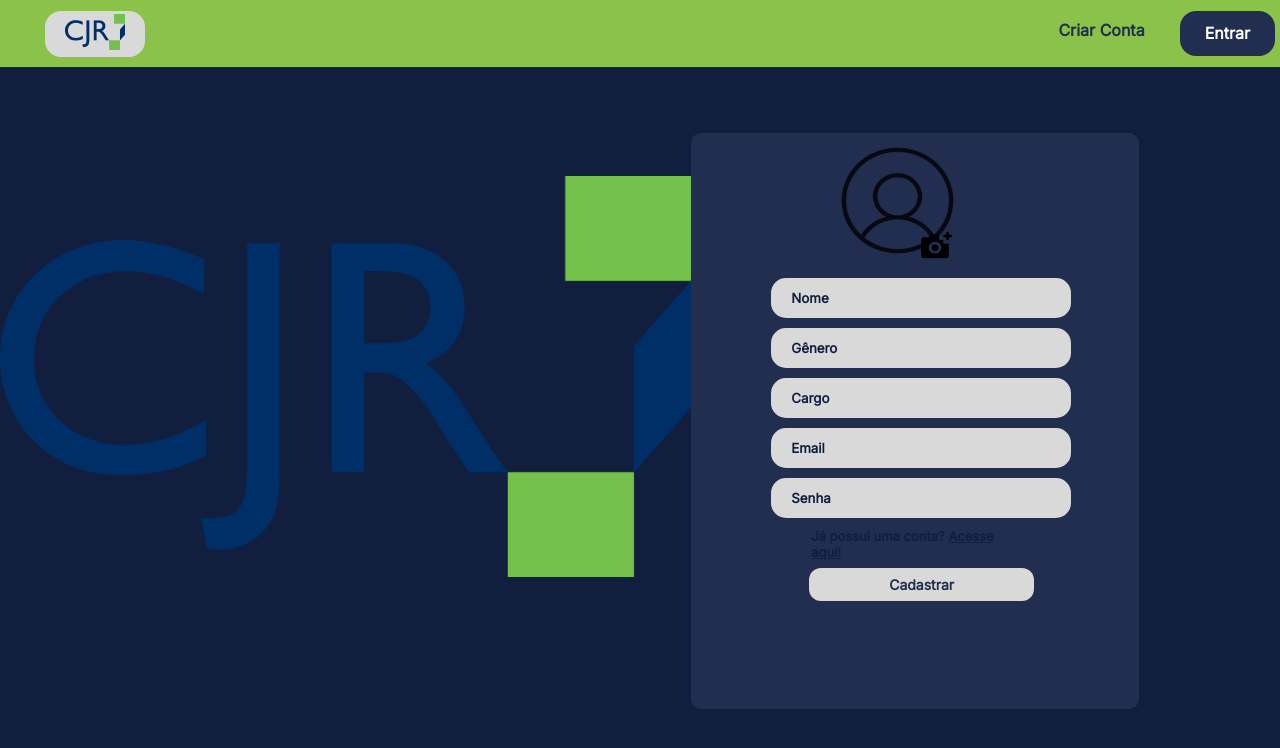
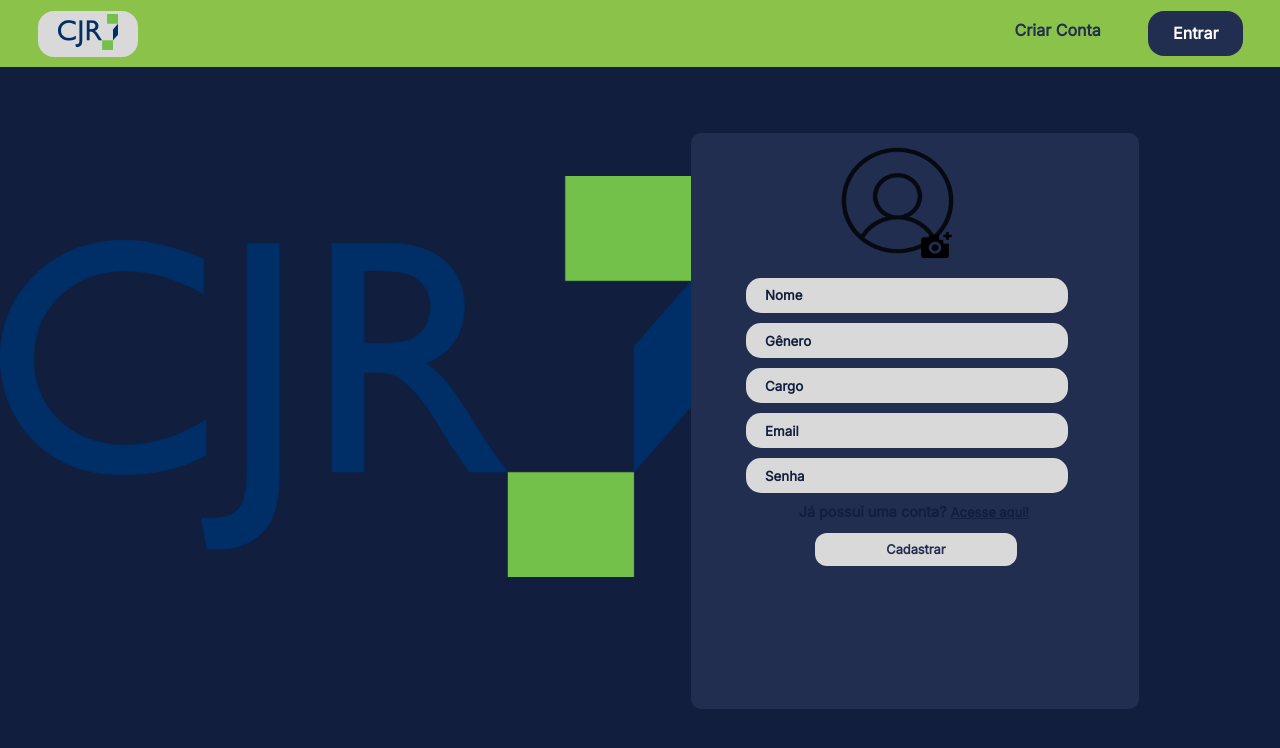
Before and after one commit to susannahgurgel/trainee23-cjr-grupo6, a plain HTML site: page cadastro.html in a window 1280 px wide. Drawn offline with Linux system fonts and the light colour scheme.

Commit message:
mudanças cadastro

```diff
--- a/cadastro.css
+++ b/cadastro.css
@@ -3,7 +3,7 @@
     padding: 0;
     list-style: none;
     text-decoration: none;
-    font-family: "Google Sans Regular";
+    font-family: 'Inter';
     box-sizing: border-box;
 }
 
@@ -24,7 +24,8 @@ header {
     background: #D9D9D9;
     border-radius: 16px;
     display: block;
-    margin: 0 45px;
+    position: relative;
+    left: 3%;
     padding: 3px 20px;
 }
 
@@ -38,6 +39,8 @@ header {
     padding: 10px 25px;
     transition: 0.2s;
     margin: 0 5px;
+    position: relative;
+    right: 30%;
     font-family: 'Inter';
     font-style: normal;
     font-weight: 700;
@@ -90,12 +93,12 @@ header {
 }
 
 .cadastro ul {
-    padding: 0px 70px;
+    padding: 0px 10%;
 }
 
 .cadastro ul li{
     position: relative;
-    width: 300px;
+    width: 90%;
 }
 
 .cadastro ul li input{
@@ -103,9 +106,9 @@ header {
     width: 100%;
     background: #D9D9D9;
     display: block;
-    padding: 12px 20px;
+    padding: 3% 6%;
     border-radius: 15px;
-    margin: 10px;
+    margin: 3%;
     font-family: 'Inter';
     font-weight: bold;
 }
@@ -126,10 +129,10 @@ header {
     align-items: center;
     justify-content: space-between;
     border-radius: 10px;
-    padding: 0px 120px;
+    padding: 0px 24%;
     font-family: 'Inter';
     font-weight: bold;
-    font-size: 13px;
+    font-size: 90%;
 }
 
 .cadastro .tem-conta a{
@@ -138,14 +141,13 @@ header {
     text-underline-position: auto;
     font-family: 'Inter';
     font-weight: bold;
-    font-size: 13px
+    font-size: 90%;
 }
 
 .cadastro .botao-cadastro {
     position: relative;
     display: block;
-    padding: 5px 80px;
-    margin: 20px;
+    margin: 3%;
 }
 
 .cadastro button {
@@ -155,9 +157,9 @@ header {
     color: #222E50;
     background: #D9D9D9;
     border-radius: 12px;
-    font-size: 14px;
-    padding: 8px 80px;
-    margin: 8px;
+    font-size: 80%;
+    padding: 2% 16%;
+    margin: 3%;
     border: none;
     font-family: 'Inter';
     font-weight: bold;
```
